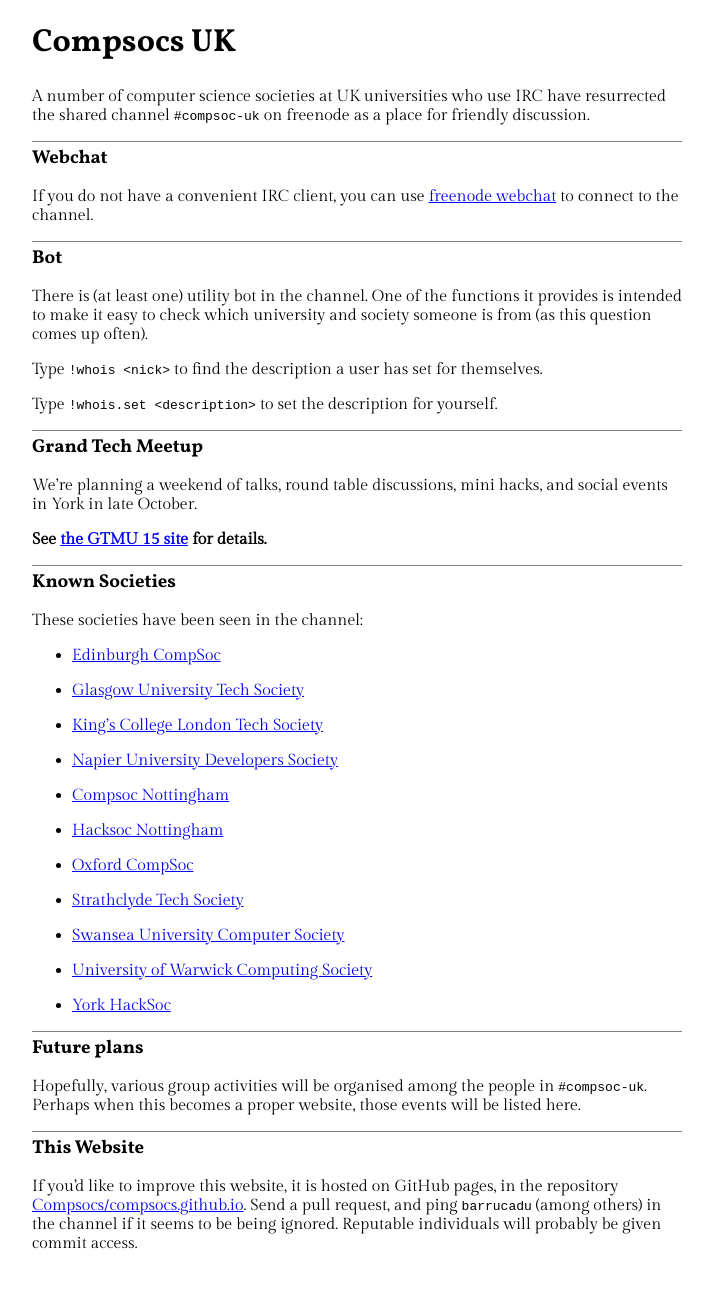
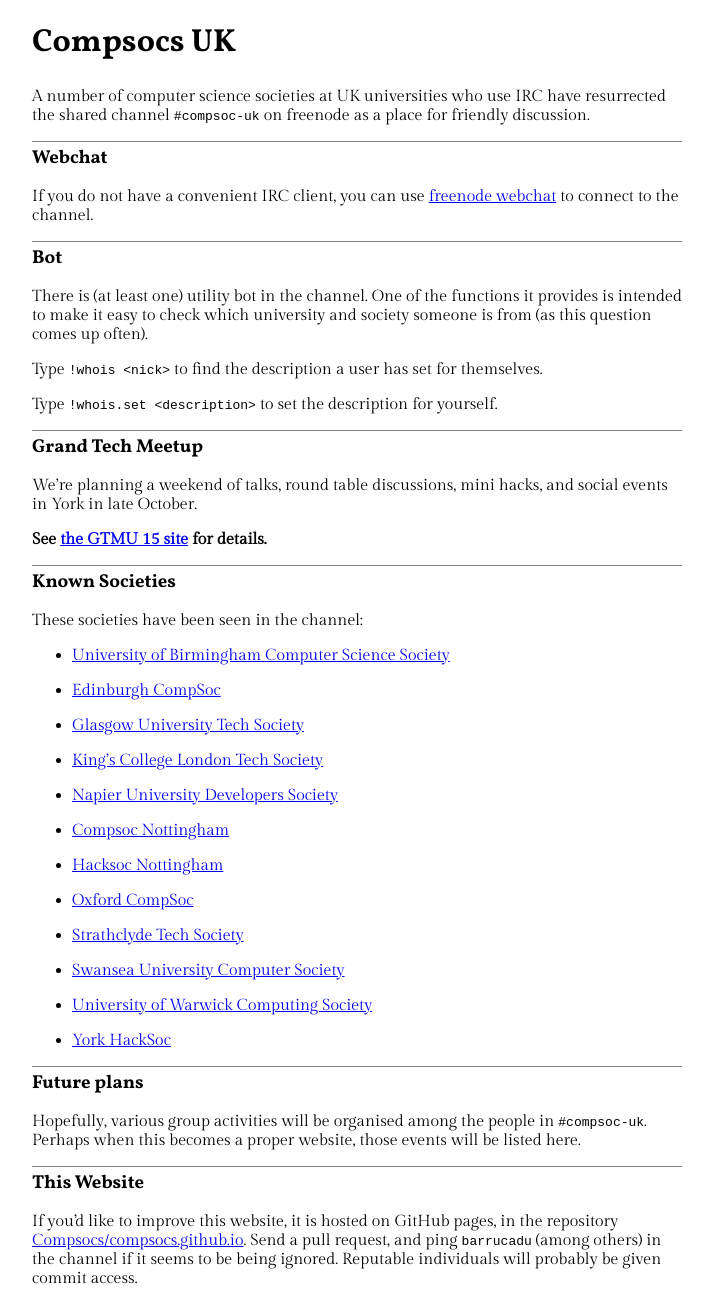
Before and after one commit to CompSocs/compsocs.github.io, a Jekyll site: the page built from index.md, in a window 1280 px wide. Shown: the whole page, without its empty margins (283-996 px from the left). Built offline with Jekyll 4.4.1, drawn with Linux system fonts in a browser that asks for light colours; before the commit the page ends 1269 px from its top, so only the background shows below that.

Commit message:
Add University of Birmingham

```diff
--- a/_data/societies.yml
+++ b/_data/societies.yml
@@ -43,6 +43,11 @@
   city: Swansea
   university: Swansea
 
+- title: University of Birmingham Computer Science Society
+  url: http://www.cssbham.co.uk
+  city: Birmingham
+  university: Birmingham
+
 - title: University of Warwick Computing Society
   url: http://www.uwcs.co.uk
   city: Warwick
```
